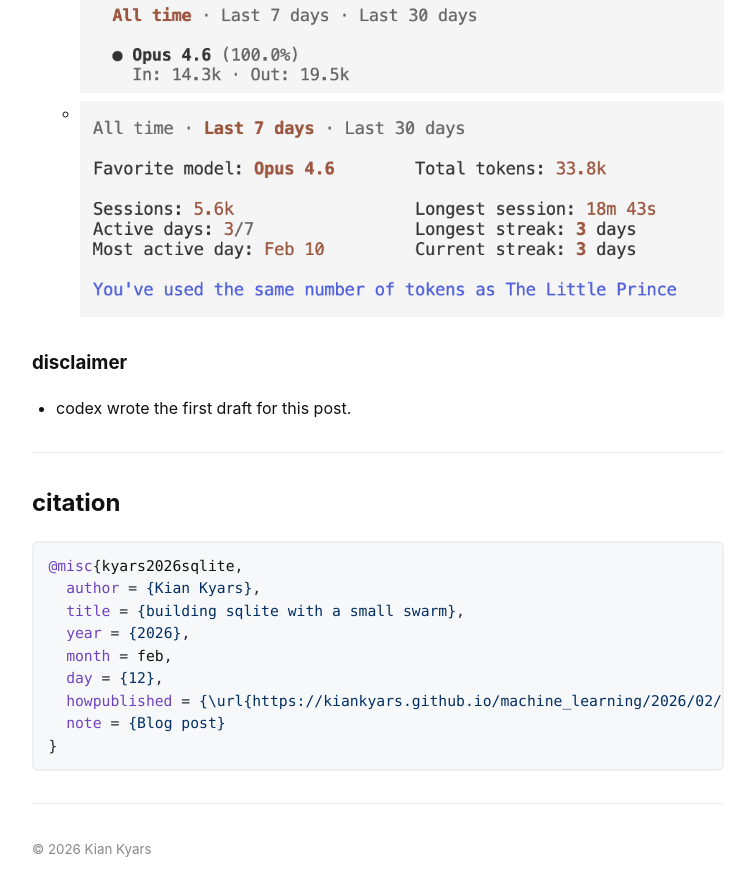
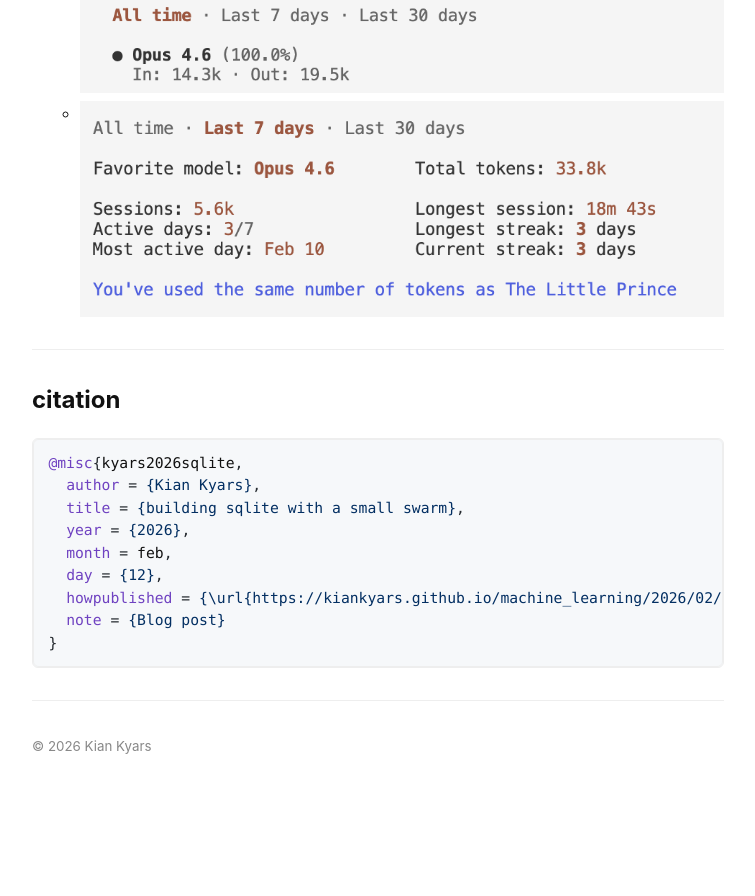
Before and after one commit to kiankyars/kiankyars.github.io, a Jekyll site: the page built from _posts/blog/2026-02-12-sqlite.md, in a window 1280 px wide and 900 px high, scrolled down 6153 px. Shown: the top 896 px of the window, without its empty margins (262-1017 px from the left). Built offline with Jekyll 4.4.1, drawn with Linux system fonts in a browser that asks for light colours; after the commit the page ends 6950 px from its top, so only the background shows below that.

Commit message:
remove disclaimer

```diff
--- a/_posts/blog/2026-02-12-sqlite.md
+++ b/_posts/blog/2026-02-12-sqlite.md
@@ -188,10 +188,6 @@
     - ![](/imgs/2026-02-12-sqlite/sqlite3.png)
     - ![](/imgs/2026-02-12-sqlite/sqlite4.png)
 
-### disclaimer
-
-- codex wrote the first draft for this post.
-
 ---
 
 ## citation
```
